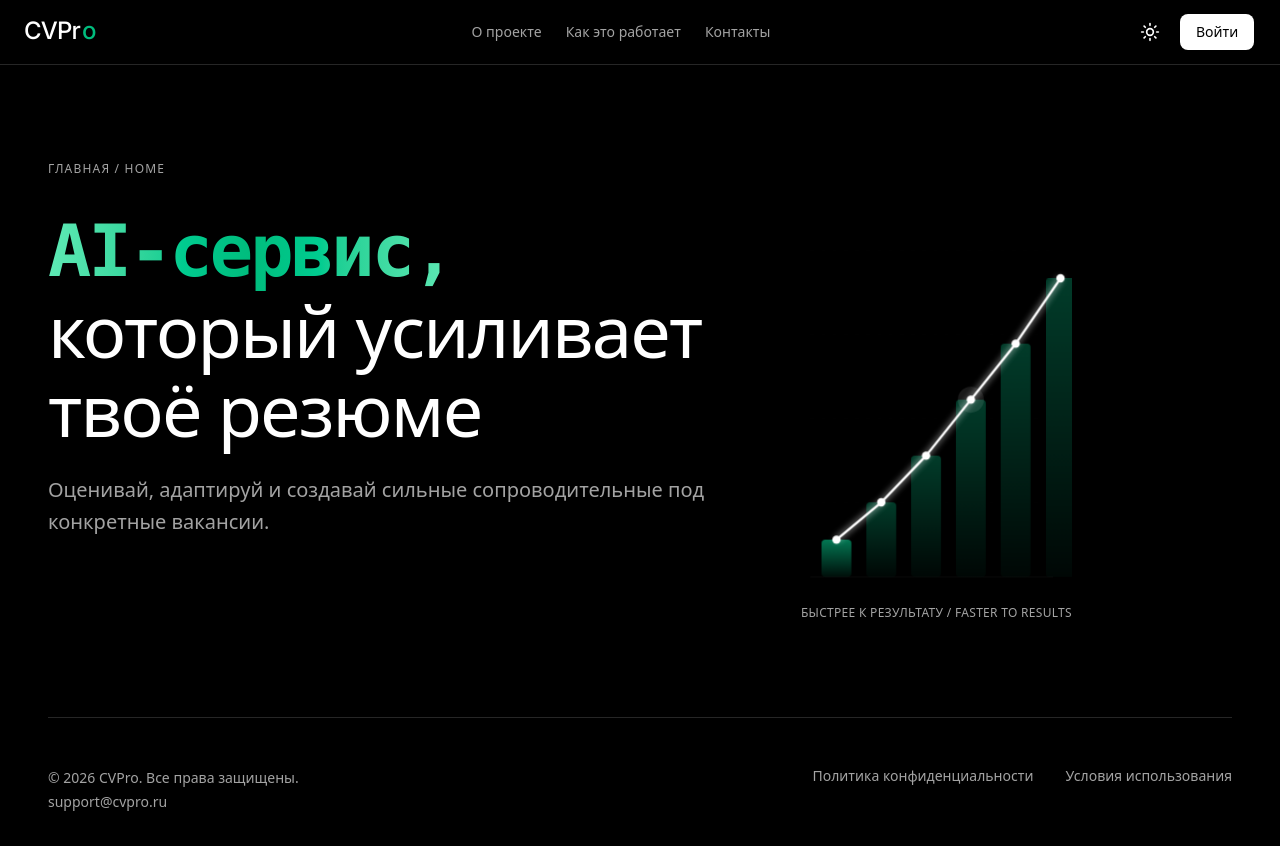
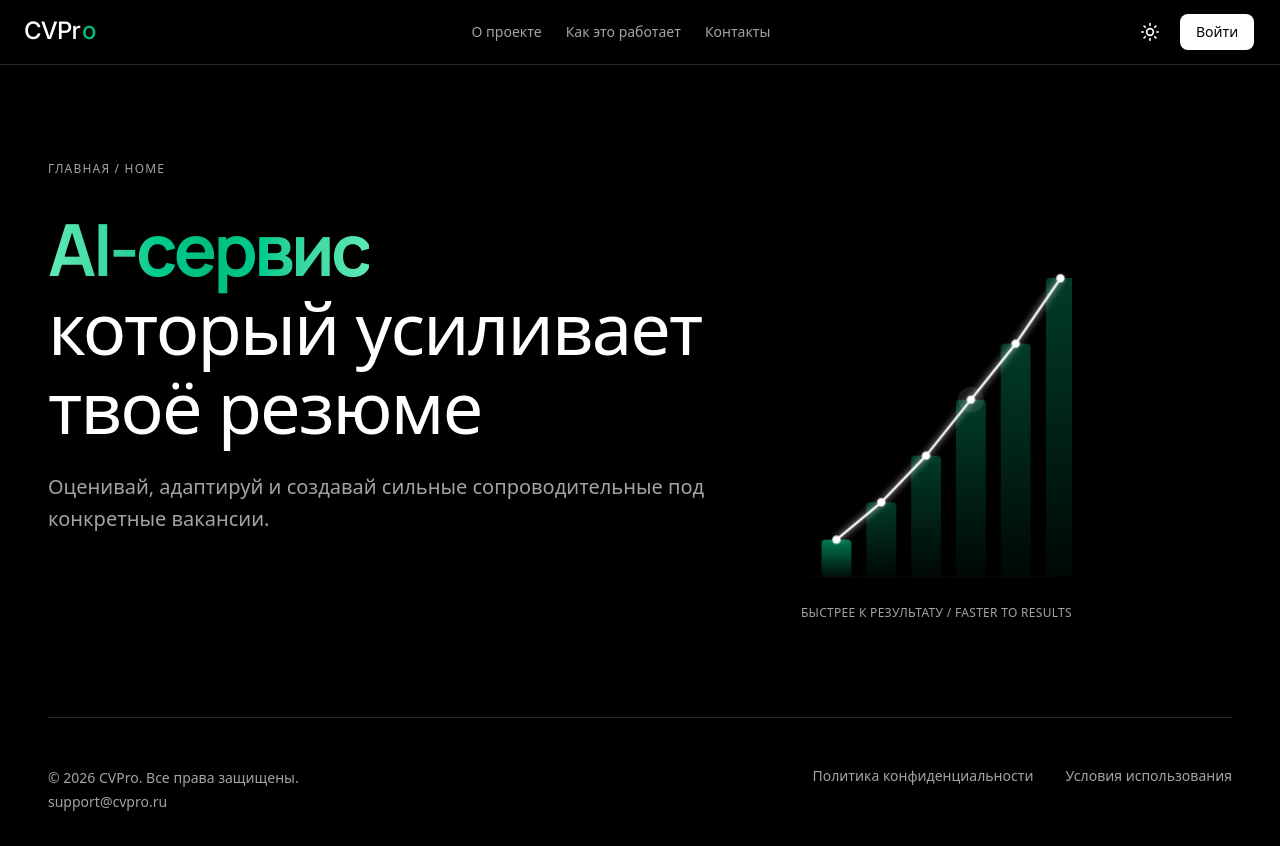
Before and after one commit to 0su0000000i17/CV, a Next.js app in the folder frontend/: page / in a window 1280 px wide. Built offline with nearby package versions, Linux system fonts and the light colour scheme; no server answers.

Commit message:
Use Manrope for hero AI accent

```diff
--- a/frontend/app/page.tsx
+++ b/frontend/app/page.tsx
@@ -1,6 +1,12 @@
 'use client';
 
 import { useEffect, useState } from 'react';
+import { Manrope } from 'next/font/google';
+
+const manrope = Manrope({
+  subsets: ['latin', 'cyrillic'],
+  weight: ['700'],
+});
 
 export default function Home() {
   const [startWave, setStartWave] = useState(false);
@@ -23,8 +29,10 @@ export default function Home() {
         <div className="grid grid-cols-1 gap-6 xl:grid-cols-[2fr_1fr] xl:gap-12">
           <div className="space-y-6">
             <h1 className="text-4xl font-normal leading-[1.1] tracking-tight text-foreground sm:text-5xl md:text-6xl lg:text-7xl">
-              <span className="bg-gradient-to-r from-emerald-300 via-emerald-500 to-emerald-300 bg-clip-text font-mono font-semibold tracking-[-0.04em] text-transparent">
-                AI-сервис,
+              <span
+                className={`${manrope.className} bg-gradient-to-r from-emerald-300 via-emerald-500 to-emerald-300 bg-clip-text font-bold tracking-[-0.05em] text-transparent`}
+              >
+                AI-сервис
               </span>{' '}
               <br className="hidden sm:inline" />
               который усиливает <br className="hidden sm:inline" />
```
